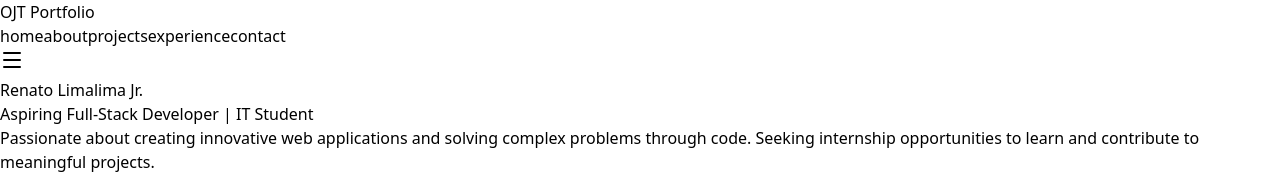
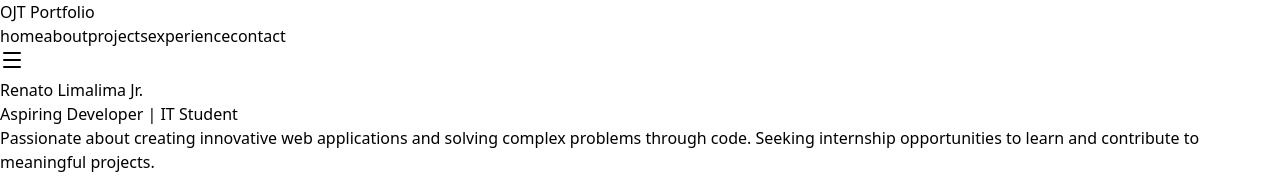
Before and after one commit to Kquuuo/limalimaojtportfolio, a React (Vite) app: page / in a window 1280 px wide. Shown: the top 178 px of the page. Built offline with nearby package versions, Linux system fonts and the light colour scheme.

Commit message:
Changed profile description

```diff
--- a/src/Portfolio.jsx
+++ b/src/Portfolio.jsx
@@ -141,7 +141,7 @@ export default function Portfolio() {
             Renato Limalima Jr.
           </h1>
           <p className="text-xl md:text-2xl text-purple-200 mb-8">
-            Aspiring Full-Stack Developer | IT Student
+            Aspiring Developer | IT Student
           </p>
           <p className="text-lg text-gray-300 mb-8 max-w-2xl mx-auto">
             Passionate about creating innovative web applications and solving complex problems through code.
```
